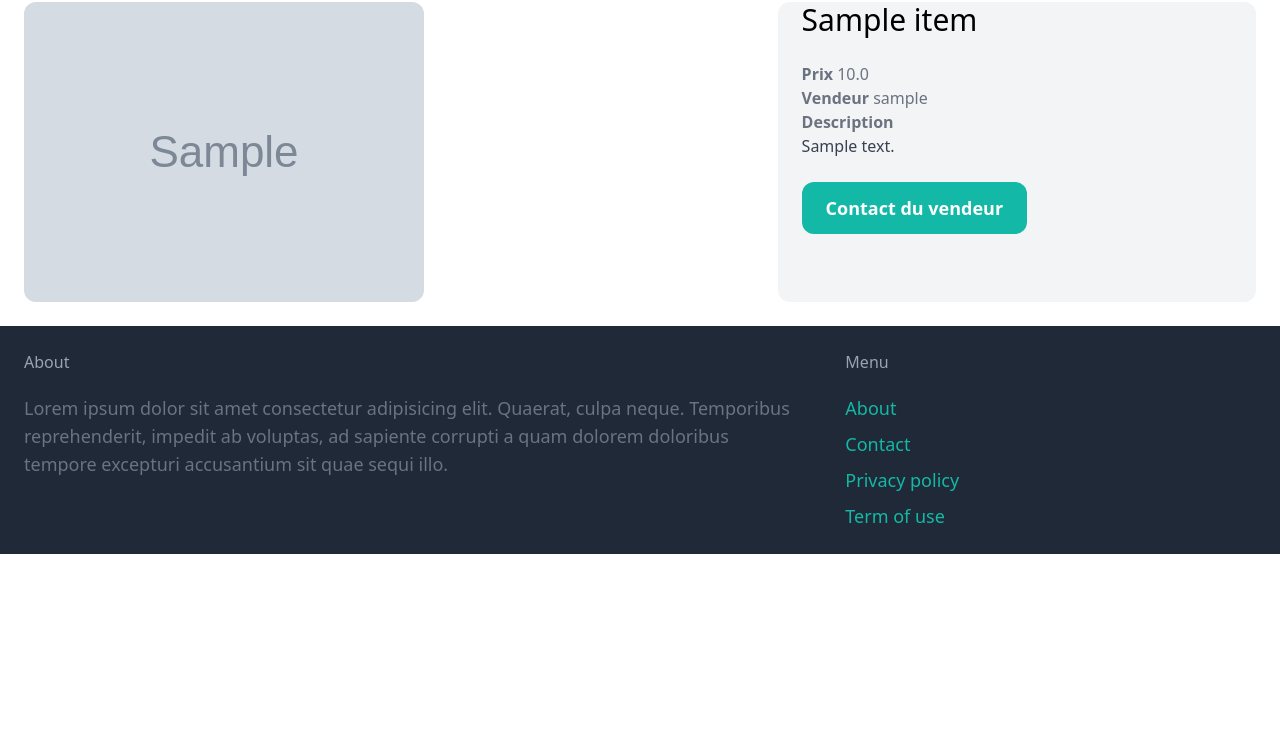
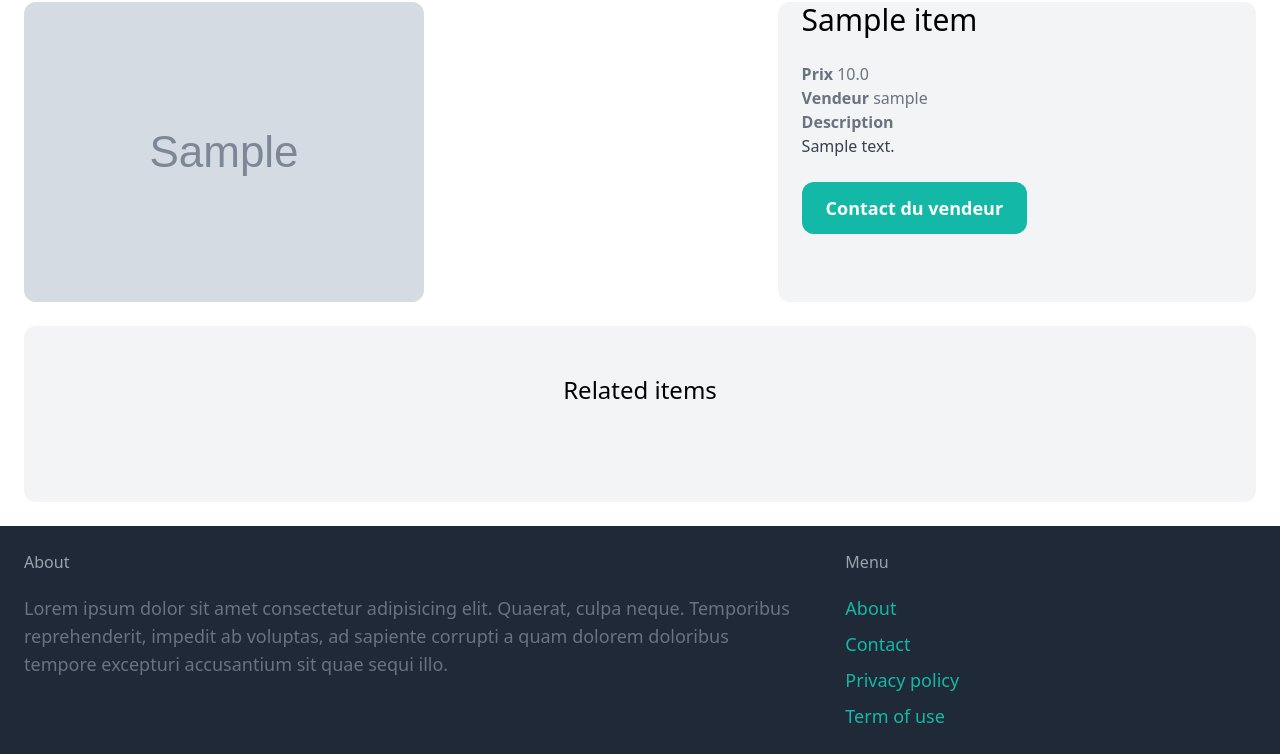
Before and after one commit to GrandNabil/Marketplace, a Django app: page /items/1/ in a window 1280 px wide. Shown: the part 99-853 px from the top of the page. Before the commit the page ends 653 px from the top, so only its background shows below. Run offline with Django 5.2, Linux system fonts and the light colour scheme; tables that the repository leaves empty hold one stand-in row (values such as "Sample post"); grey boxes marked "Sample" are stand-in pictures; some libraries are stand-ins or nearby versions.

Commit message:
categorie modified by categori

```diff
--- a/Marketplace/item/templates/item/detail.html
+++ b/Marketplace/item/templates/item/detail.html
@@ -25,4 +25,25 @@
     </div>
 </div>
 
+<div class="mt-6 px-6 py-12 bg-gray-100 rounded-xl">
+    <h2 class="mb-12 text-2xl text-center">Related items</h2>
+
+    <div class="grid grid-cols-3 gap-3">
+        {% for item in related_items %}
+            <div>
+                <a href="{% url 'item:detail' item.id %}">
+                    <div>
+                        <img src="{{ item.image.url }}" class="rounded-t-xl">
+                    </div>
+
+                    <div class="py-6 bg-white rounded-b-xl">
+                        <h2 class="text-2xl"> {{item.name}} </h2>
+                        <p class="text-gray-500">Prix: {{item.prix}}</p>
+                    </div>
+                </a>
+            </div>
+
+        {% endfor %}
+    </div>
+</div>
 {% endblock %}
--- a/Marketplace/item/views.py
+++ b/Marketplace/item/views.py
@@ -3,7 +3,9 @@
 
 def detail(request, pk):
     item = get_object_or_404(Item, pk=pk)
+    related_items = Item.objects.filter(categori=item.categori, vendu=False).exclude(pk=pk)[0:3]
 
     return render(request, 'item/detail.html', {
-        'item':item
+        'item':item,
+        'related_items': related_items
     })
```
